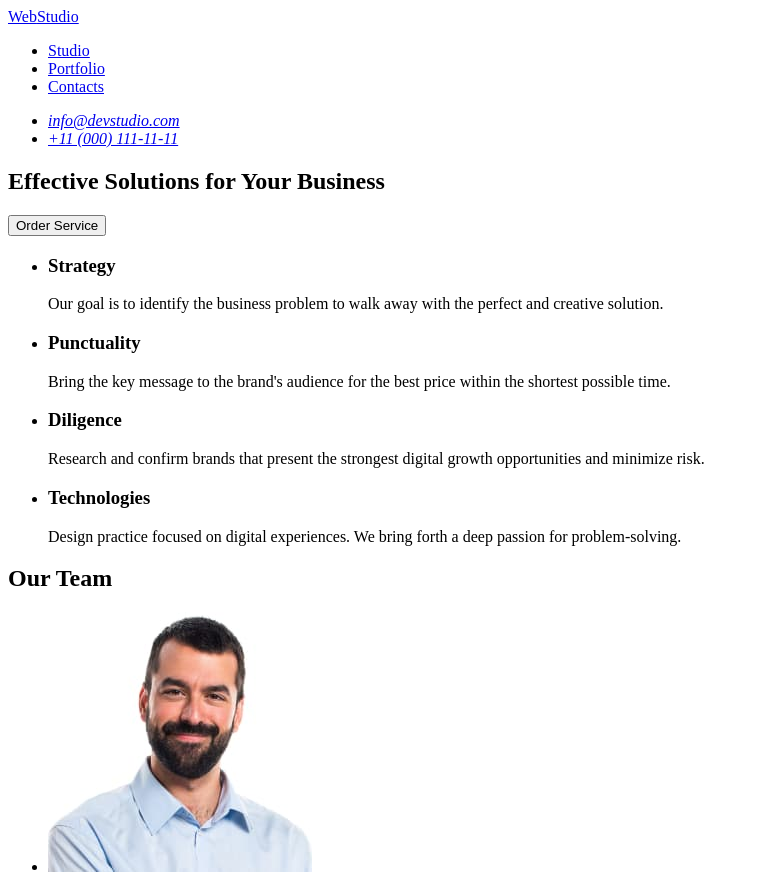
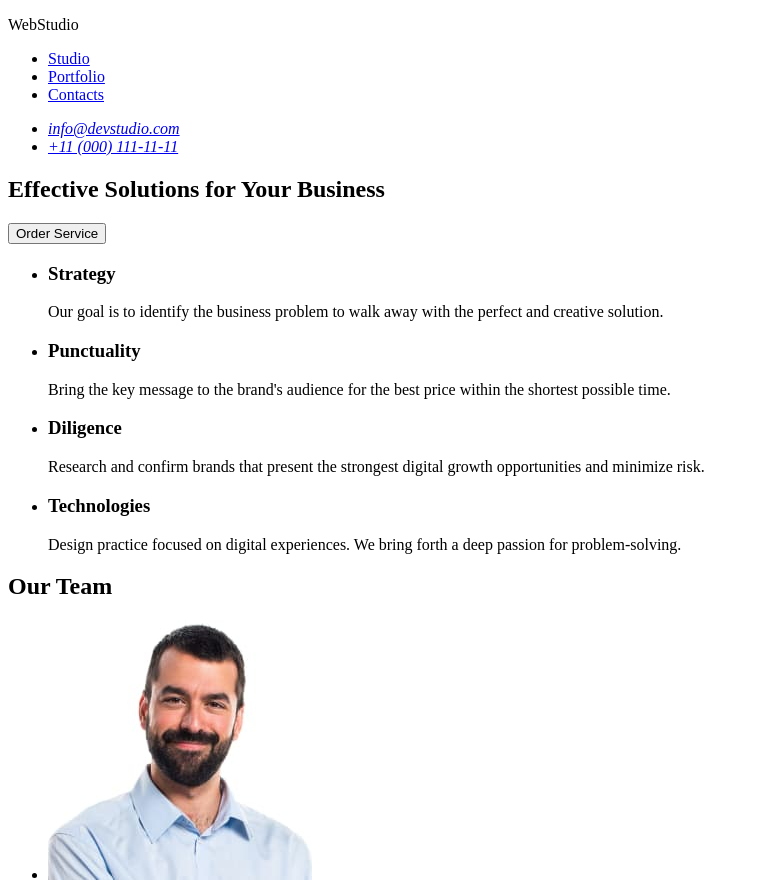
Before and after one commit to pani-lusi/goit-markup-hw-01, a plain HTML site: page index.html in a window 1280 px wide. Shown: the top 883 px of the page, without its empty margins (0-759 px from the left). Drawn offline with Linux system fonts and the light colour scheme.

Commit message:
update index html

```diff
--- a/index.html
+++ b/index.html
@@ -10,7 +10,8 @@
     <!-- Header section -->
     <header id="home">
       <nav>
-        <a href="./index.html"> <span>Web</span>Studio</a>
+        <!-- <a href="./index.html"> <span>Web</span>Studio</a> -->
+        <p>WebStudio</p>
 
         <ul>
           <li>
```
